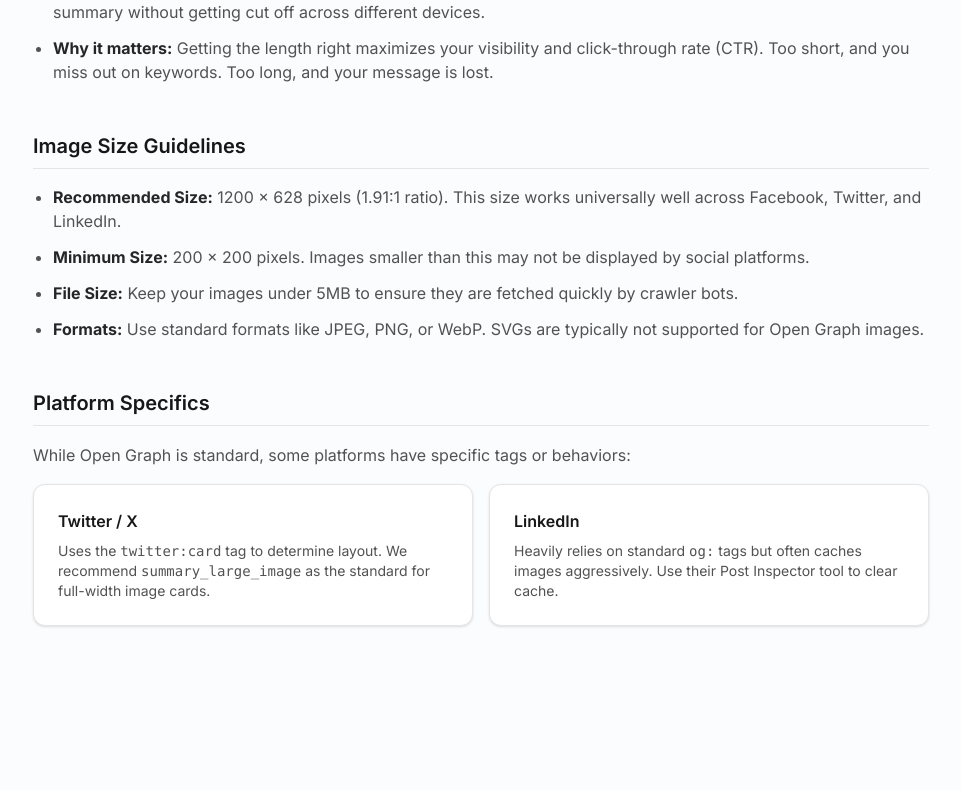
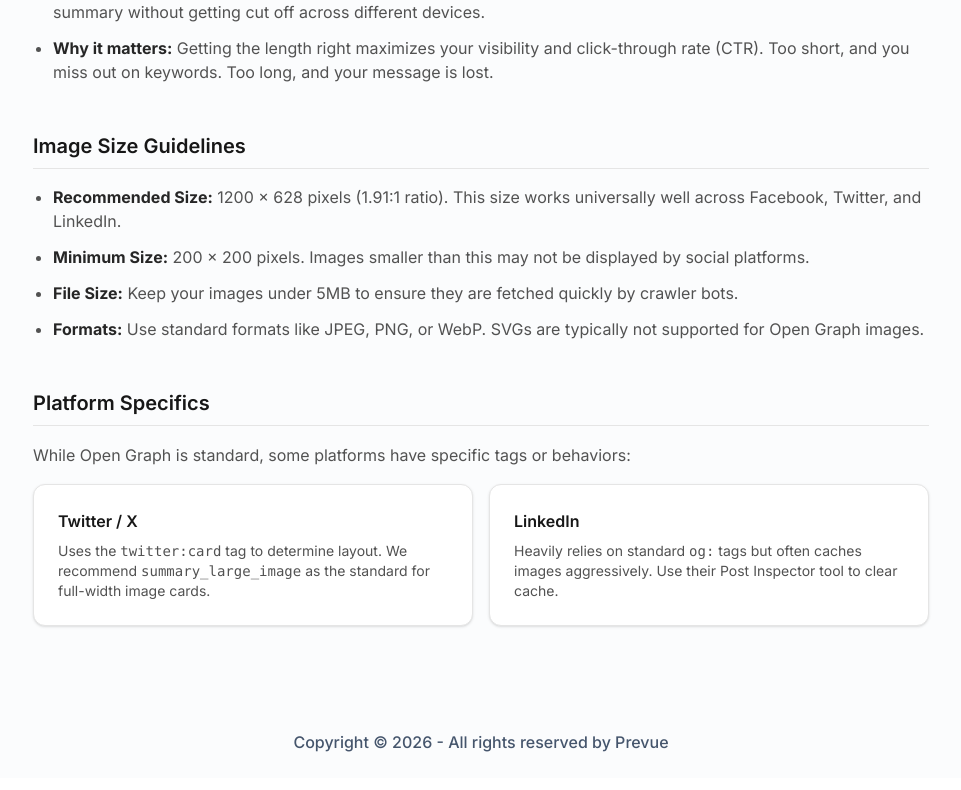
Before and after one commit to kirtanjaviya/prevue, a React (Vite) app: page / in a window 1280 px wide. Shown: the part 2513-3303 px from the top of the page, without its empty margins (159-1120 px from the left). Built offline with nearby package versions, Linux system fonts and the light colour scheme; grey boxes are pictures that could not be loaded; a web font is replaced by a local one.

Commit message:
footer added (project compelete)

```diff
--- a/src/App.jsx
+++ b/src/App.jsx
@@ -7,6 +7,7 @@ import PreviewSection from "./components/PreviewSection";
 import MetaCodeModal from "./components/MetaCodeModal";
 import Features from "./components/Features";
 import DocsSection from "./components/DocsSection";
+import Footer from "./components/Footer";
 import { extractWebsiteMetaData } from "./services/metaExtractor";
 
 const DEFAULT_META = {
@@ -72,7 +73,7 @@ const App = () => {
   };
 
   return (
-    <div className="min-h-screen w-full bg-slate-50/50 relative text-gray-800 pb-24 font-sans">
+    <div className="min-h-screen w-full bg-slate-50/50 relative text-gray-800 font-sans">
       {/* Navigation */}
       <Navbar />
 
@@ -118,6 +119,9 @@ const App = () => {
       {/* Documentation Section */}
       <DocsSection />
 
+      {/* Footer Section */}
+      <Footer />
+
       {/* HTML Meta Code Generator Modal */}
       <MetaCodeModal
         isOpen={isExportModalOpen}
--- /dev/null
+++ b/src/components/Footer.jsx
@@ -0,0 +1,15 @@
+import React from "react";
+
+const Footer = () => {
+  const currentYear = new Date().getFullYear();
+
+  return (
+    <footer className="w-full bg-transparent py-6 px-4 text-center">
+      <p className="text-sm sm:text-base text-slate-600 font-medium">
+        Copyright © {currentYear} - All rights reserved by Prevue
+      </p>
+    </footer>
+  );
+};
+
+export default Footer;
```
